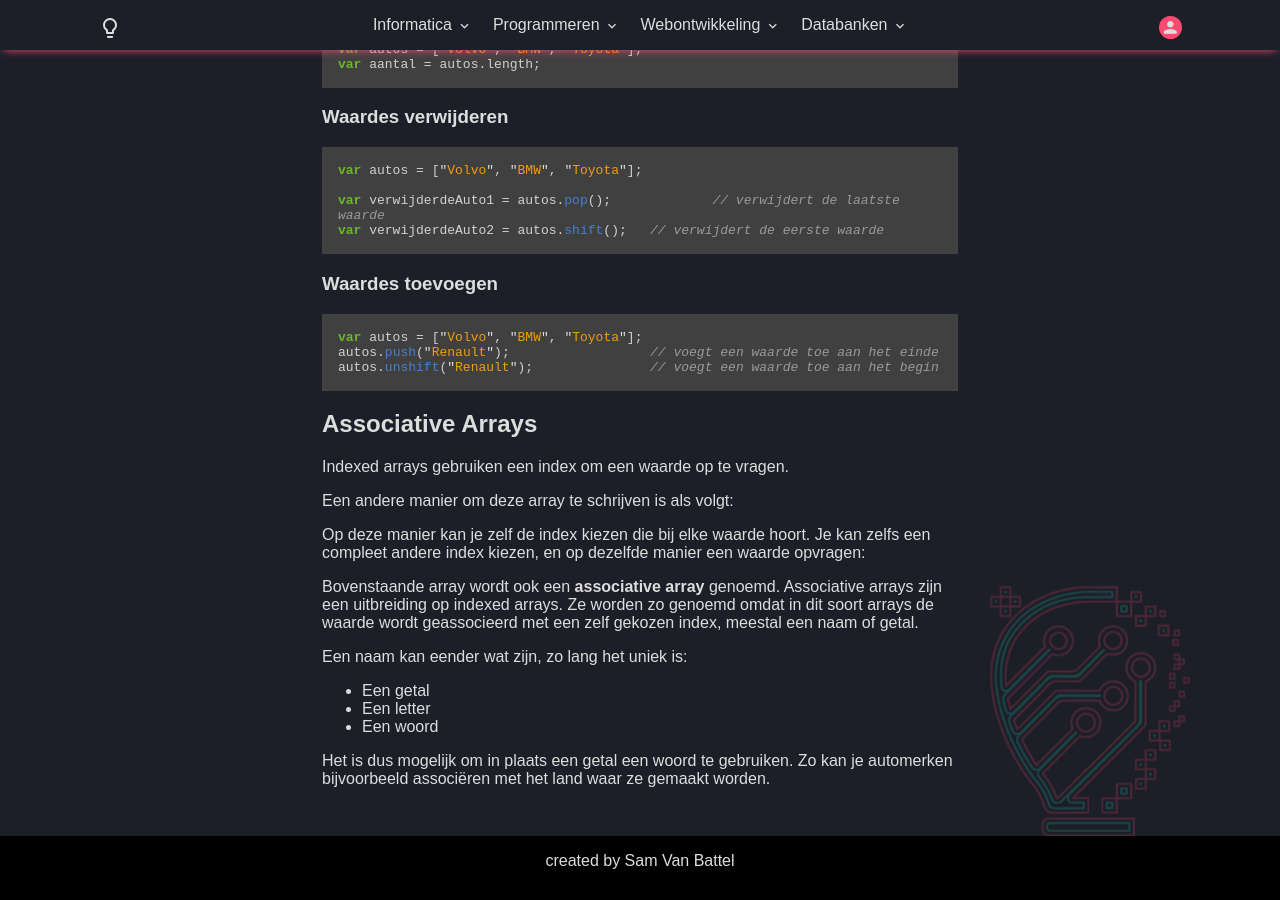
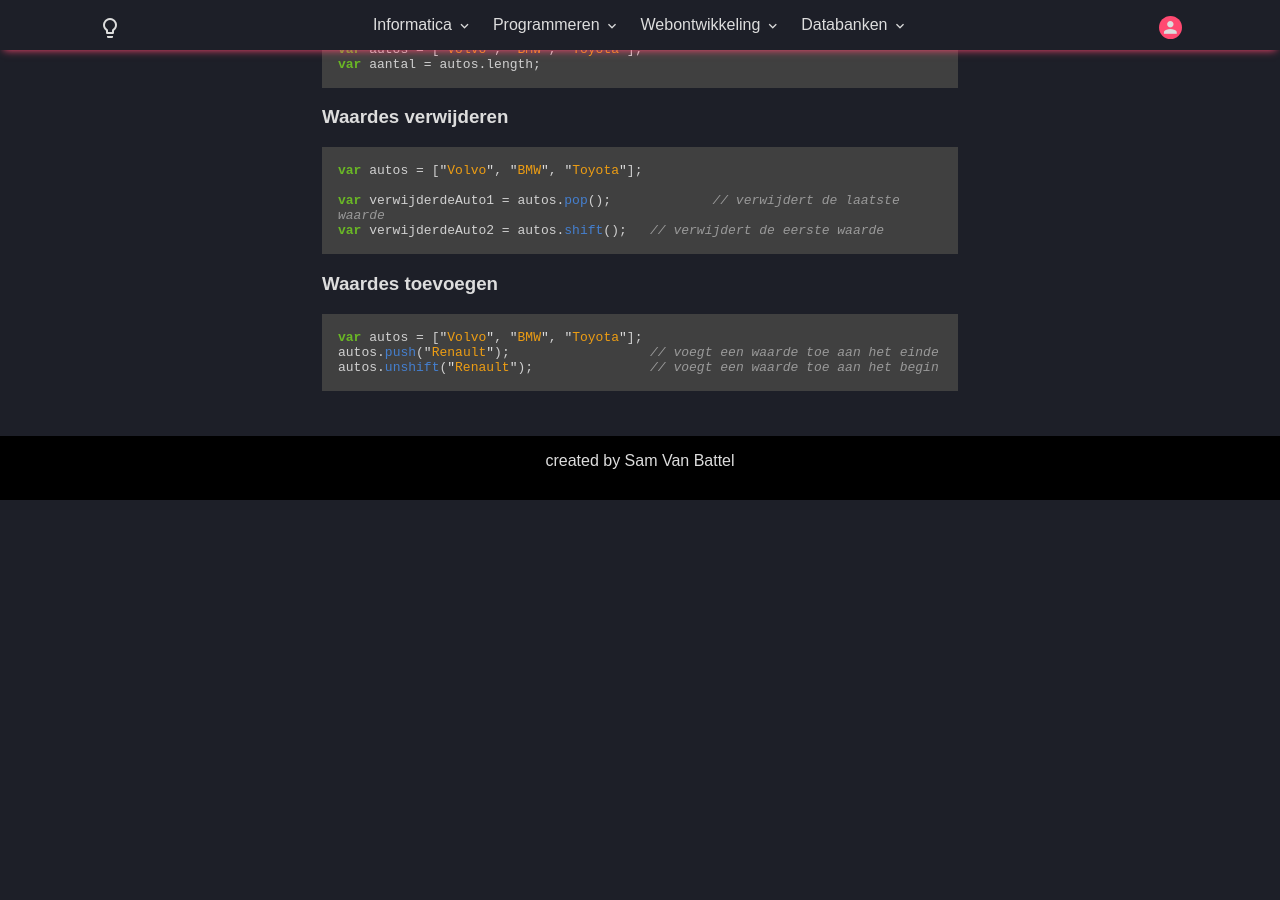
Before and after one commit to T-INFORMATICA/t-informatica.github.io, a Jekyll site: the page built from _courses/programmeren/instructies/arrays.md, in a window 1280 px wide and 900 px high, scrolled down 1465 px. Built offline with Jekyll 4.4.1, drawn with Linux system fonts in a browser that asks for light colours; comment, search, counter and statistics services are not loaded; after the commit the page ends 1965 px from its top, so only the background shows below that.

Commit message:
course update

````diff
--- a/_courses/programmeren/instructies/arrays.md
+++ b/_courses/programmeren/instructies/arrays.md
@@ -160,10 +160,10 @@
 
 
 ## Associative Arrays
-{: .language-php }
+{: .language-php.languageSpecific }
 
 Indexed arrays gebruiken een index om een waarde op te vragen.
-{: .language-php }
+{: .language-php.languageSpecific }
 
 ```php
 // index:	  0	  1	    2
@@ -172,7 +172,7 @@
 ```
 
 Een andere manier om deze array te schrijven is als volgt:
-{: .language-php }
+{: .language-php.languageSpecific }
 
 ```php
 $autos = array(0 => "Volvo", 1 => "BMW", 2 => "Toyota");
@@ -180,7 +180,7 @@
 ```
 
 Op deze manier kan je zelf de index kiezen die bij elke waarde hoort. Je kan zelfs een compleet andere index kiezen, en op dezelfde manier een waarde opvragen:
-{: .language-php }
+{: .language-php.languageSpecific }
 
 ```php
 $autos = array (7 => "Volvo", 5 => "BMW", 13 => "Toyota");
@@ -191,17 +191,17 @@
 ```
 
 Bovenstaande array wordt ook een **associative array** genoemd. Associative arrays zijn een uitbreiding op indexed arrays. Ze worden zo genoemd omdat in dit soort arrays de waarde wordt geassocieerd met een zelf gekozen index, meestal een naam of getal.
-{: .language-php }
+{: .language-php.languageSpecific }
 
 Een naam kan eender wat zijn, zo lang het uniek is:
-{: .language-php }
+{: .language-php.languageSpecific }
  - Een getal
  - Een letter
  - Een woord
-{: .language-php }
+{: .language-php.languageSpecific }
 
 Het is dus mogelijk om in plaats een getal een woord te gebruiken. Zo kan je automerken bijvoorbeeld associëren met het land waar ze gemaakt worden.
-{: .language-php }
+{: .language-php.languageSpecific }
 
 ```php
 $autos = array ("Zweeds" => "Volvo", "Duits" => "BMW", "Japans" => "Toyota");
--- a/assets/js/proglang.js
+++ b/assets/js/proglang.js
@@ -25,4 +25,7 @@
 function showCode(lang) {
   document.querySelectorAll(`div.highlighter-rouge:not(.${lang})`).forEach(box => { box.style.display = "none"; });
   document.querySelectorAll(`div.highlighter-rouge.${lang}`).forEach(box => { box.style.display = ""; });
+
+  document.querySelectorAll(`.languageSpecific:not(.${lang})`).forEach(box => { box.style.display = "none"; });
+  document.querySelectorAll(`.languageSpecific.${lang}`).forEach(box => { box.style.display = ""; });
 }
````
